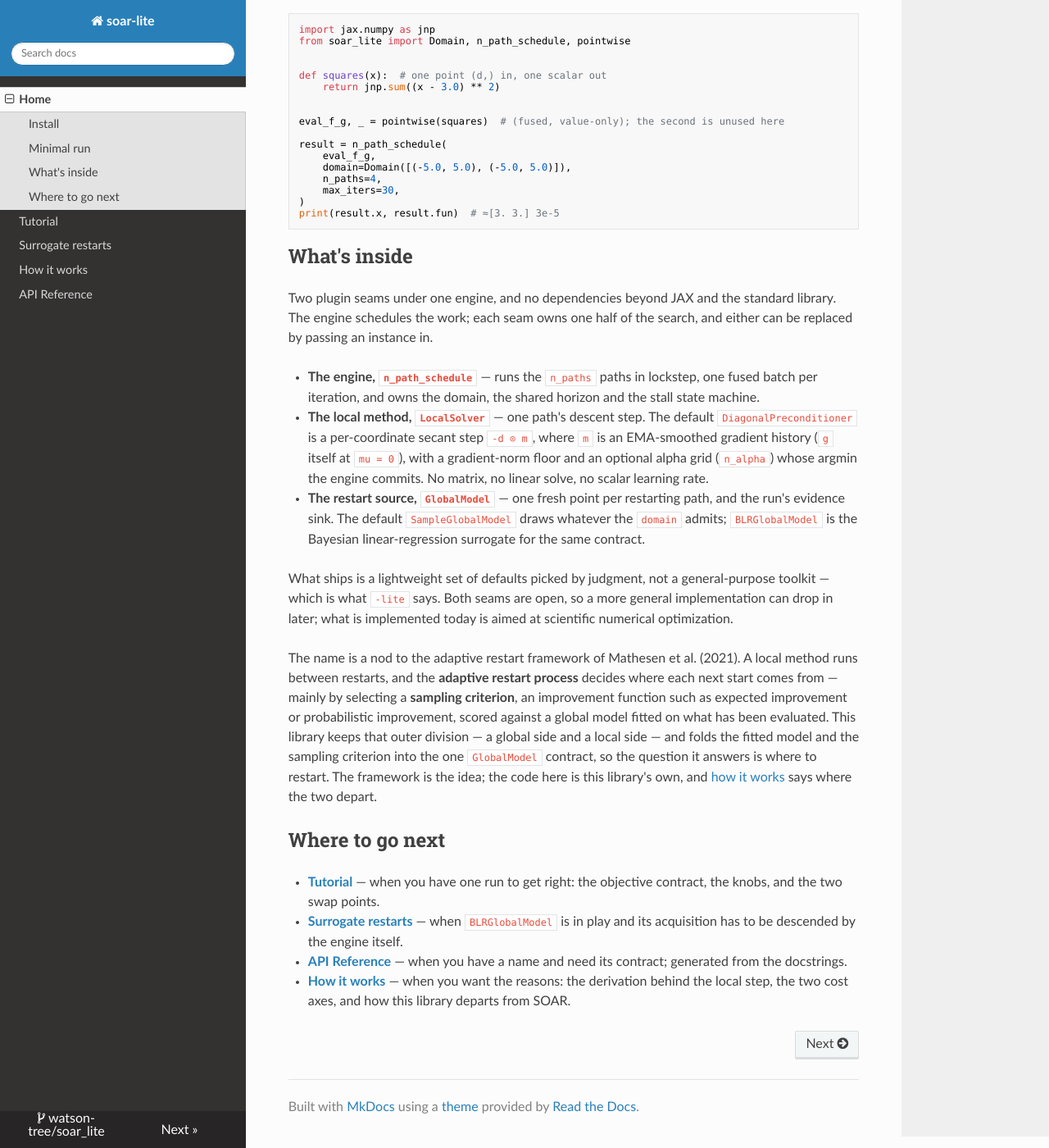
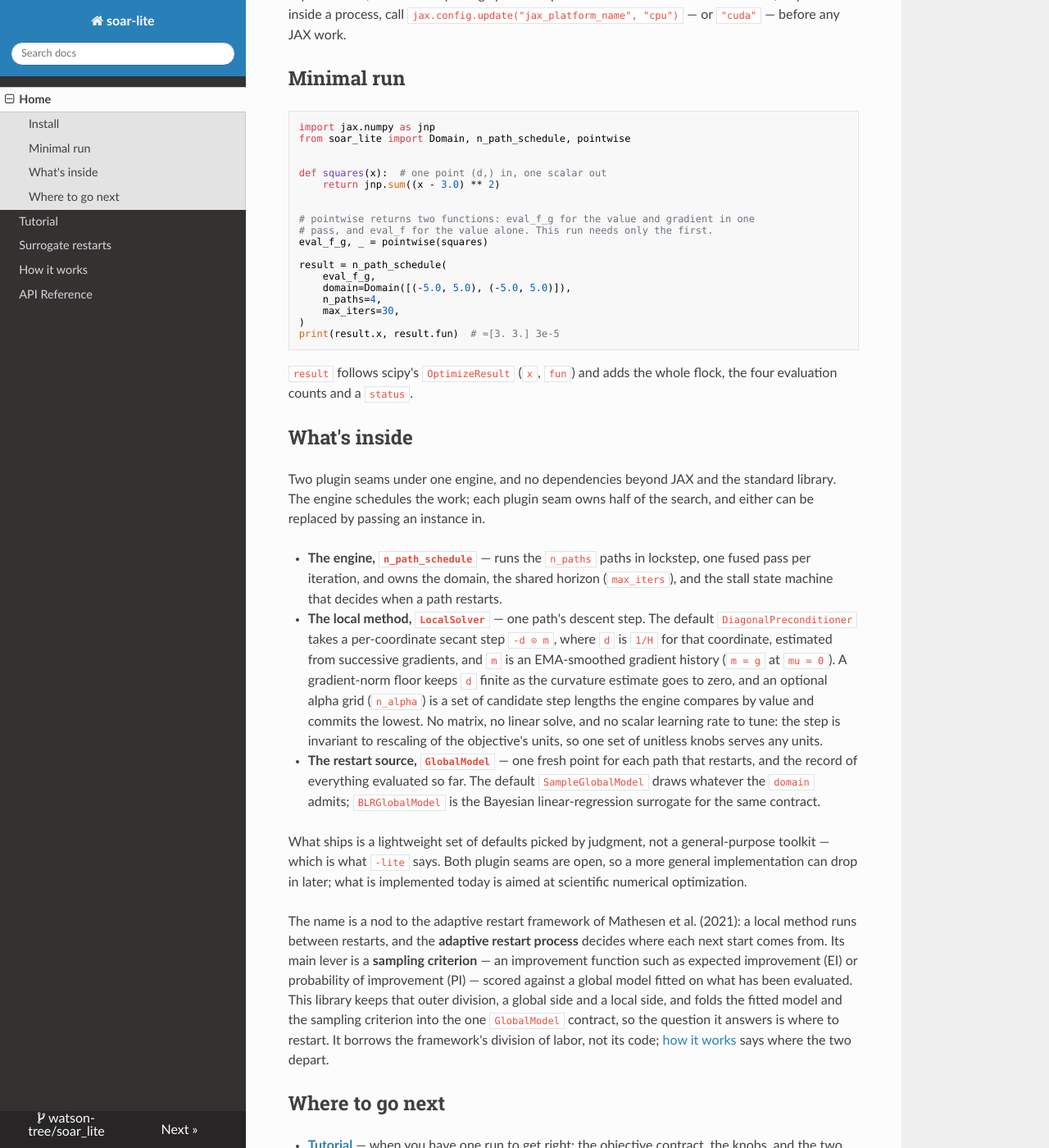
Before and after one commit to watson-tree/soar_lite, an MkDocs documentation site: the page built from docs/index.md, in a window 1280 px wide and 1400 px high, scrolled down 825 px. Shown: the whole window at 82% size. Built offline with MkDocs 1.6.1, drawn with Linux system fonts in a browser that asks for light colours; nearby versions of some CDN libraries; some of the changed text lies outside the part shown.

Commit message:
docs: settle what a seam is before the pages use the word
The home page used "seam" for a plugin extension point in one sentence
and for the package's scope in the next, so a first-time reader had to
guess which one a given sentence meant. The docstrings had drifted
further: `_place`'s clip and the `x0` domain check called themselves a
defensive seam, which is neither sense -- a clip is not a place a caller
plugs anything in -- and `_log_h` used the same word for the boundary
between two approximation segments.

Every surviving use now carries a modifier: `plugin seam` for
`LocalSolver` and `GlobalModel`, `evaluation seam` (or `f-only` /
`fused`) for the injected objective, and the scope sense is gone. The
API glossary defines each kind once, by name, so the modifier has
something to point at.

The page also defined neither `d` nor `1/H`. Its opening now names both
-- a biased estimate of the diagonal of `1/H`, with `H` the Hessian --
and the local-method bullet says `d` is `1/H` for that coordinate,
estimated from successive gradients, so the symbol resolves without
opening the reference page.

````diff
--- a/docs/index.md
+++ b/docs/index.md
@@ -1,21 +1,25 @@
 # soar-lite
 
-A JAX optimizer for objectives that are differentiable but expensive: the number
-of evaluations, not wall-clock, is the binding constraint. The caller hands in
-value and gradient together, so the library fits no Hessian and never solves
-second-order information directly — the diagonal preconditioner is a biased
-`1/H` estimate, not Newton.
+A JAX optimizer for objectives that are differentiable but expensive to
+evaluate. The binding constraint is the number of evaluations, not wall-clock
+time: one call can cost seconds, and every choice here is aimed at needing fewer
+of them. The caller hands in value and gradient together, so no Hessian is ever
+assembled and no second-order system is solved — the diagonal preconditioner is a
+biased estimate of the diagonal of `1/H` (`H` the Hessian), not Newton's method.
 
 **Use it when** the objective is differentiable, one evaluation costs real time
 or money, and the search space is moderate- to high-dimensional.
 
-**Skip it when** there is no gradient to hand over (a zero-order objective is not
-this library's seam), or the dimension is low — see
-[when this fits](explanation/how-it-works.md#when-this-fits) for what goes wrong
-there.
+**Skip it when** there is no gradient to hand over — a gradient-free objective is
+outside the entry contract — or the dimension is low:
+[when this fits](explanation/how-it-works.md#when-this-fits) says why a cheap
+Hessian makes a quasi-Newton method the better call there.
 
-`n_paths` paths advance in lockstep, one fused batch per iteration, which is a
-GPU pattern: a batch's wall-clock barely grows as it widens.
+A run moves `n_paths` paths in lockstep, one local descent trajectory each, and
+calls the objective on all their points in a single fused pass per iteration: one
+call that returns value and gradient together and shares the work in between. On
+a GPU a wider batch barely costs more wall-clock than a narrow one, which is why
+the method is shaped that way; on a CPU the same run works, without the dividend.
 
 ## Install
 
@@ -27,10 +31,10 @@ pip install soar-lite 'jax[cuda13]'   # GPU: CUDA 13 driver
 
 `soar-lite` declares plain `jax` (the CPU build) so an install never needs a GPU,
 and holds no GPU-specific code — only the JAX backend differs. The CUDA build is a
-JAX extra, so which one you get stays yours to name rather than a version this
-package picks. JAX picks its backend from what is installed; to pin one inside a
-process, call `jax.config.update("jax_platform_name", "cpu")` — or `"cuda"` —
-before any JAX work.
+JAX extra, so the CUDA version is your choice, not one this package pins. JAX
+picks its backend from what is installed; to pin one inside a process, call
+`jax.config.update("jax_platform_name", "cpu")` — or `"cuda"` — before any JAX
+work.
 
 ## Minimal run
 
@@ -43,7 +47,9 @@ def squares(x):  # one point (d,) in, one scalar out
     return jnp.sum((x - 3.0) ** 2)
 
 
-eval_f_g, _ = pointwise(squares)  # (fused, value-only); the second is unused here
+# pointwise returns two functions: eval_f_g for the value and gradient in one
+# pass, and eval_f for the value alone. This run needs only the first.
+eval_f_g, _ = pointwise(squares)
 
 result = n_path_schedule(
     eval_f_g,
@@ -54,48 +60,57 @@ result = n_path_schedule(
 print(result.x, result.fun)  # ≈[3. 3.] 3e-5
 ```
 
+`result` follows scipy's `OptimizeResult` (`x`, `fun`) and adds the whole flock,
+the four evaluation counts and a `status`.
+
 ## What's inside
 
 Two plugin seams under one engine, and no dependencies beyond JAX and the
-standard library. The engine schedules the work; each seam owns one half of the
-search, and either can be replaced by passing an instance in.
+standard library. The engine schedules the work; each plugin seam owns half of
+the search, and either can be replaced by passing an instance in.
 
 - **The engine, `n_path_schedule`** — runs the `n_paths` paths in lockstep, one
-  fused batch per iteration, and owns the domain, the shared horizon and the
-  stall state machine.
+  fused pass per iteration, and owns the domain, the shared horizon
+  (`max_iters`), and the stall state machine that decides when a path restarts.
 - **The local method, `LocalSolver`** — one path's descent step. The default
-  `DiagonalPreconditioner` is a per-coordinate secant step `-d ⊙ m`, where `m` is
-  an EMA-smoothed gradient history (`g` itself at `mu = 0`), with a gradient-norm
-  floor and an optional alpha grid (`n_alpha`) whose argmin the engine commits. No
-  matrix, no linear solve, no scalar learning rate.
-- **The restart source, `GlobalModel`** — one fresh point per restarting path, and
-  the run's evidence sink. The default `SampleGlobalModel` draws whatever the
-  `domain` admits; `BLRGlobalModel` is the Bayesian linear-regression surrogate for
-  the same contract.
+  `DiagonalPreconditioner` takes a per-coordinate secant step `-d ⊙ m`, where `d`
+  is `1/H` for that coordinate, estimated from successive gradients, and `m` is an
+  EMA-smoothed gradient history (`m = g` at `mu = 0`). A gradient-norm floor
+  keeps `d` finite as the curvature estimate goes to zero, and an optional alpha
+  grid (`n_alpha`) is a set of candidate step lengths the engine compares by
+  value and commits the lowest.
+  No matrix, no linear solve, and no scalar learning rate to tune: the step is
+  invariant to rescaling of the objective's units, so one set of unitless knobs
+  serves any units.
+- **The restart source, `GlobalModel`** — one fresh point for each path that
+  restarts, and the record of everything evaluated so far. The default
+  `SampleGlobalModel` draws whatever the `domain` admits; `BLRGlobalModel` is the
+  Bayesian linear-regression surrogate for the same contract.
 
 What ships is a lightweight set of defaults picked by judgment, not a
-general-purpose toolkit — which is what `-lite` says. Both seams are open, so a
-more general implementation can drop in later; what is implemented today is aimed
-at scientific numerical optimization.
+general-purpose toolkit — which is what `-lite` says. Both plugin seams are open,
+so a more general implementation can drop in later; what is implemented today is
+aimed at scientific numerical optimization.
 
-The name is a nod to the adaptive restart framework of Mathesen et al. (2021). A
+The name is a nod to the adaptive restart framework of Mathesen et al. (2021): a
 local method runs between restarts, and the **adaptive restart process** decides
-where each next start comes from — mainly by selecting a **sampling criterion**,
-an improvement function such as expected improvement or probabilistic
-improvement, scored against a global model fitted on what has been evaluated.
-This library keeps that outer division — a global side and a local side — and
-folds the fitted model and the sampling criterion into the one `GlobalModel`
-contract, so the question it answers is where to restart. The framework is the
-idea; the code here is this library's own, and
+where each next start comes from. Its main lever is a **sampling criterion** — an
+improvement function such as expected improvement (EI) or probability of
+improvement (PI) — scored against a global model fitted on what has been
+evaluated. This library keeps that outer division, a global side and a local
+side, and folds the fitted model and the sampling criterion into the one
+`GlobalModel` contract, so the question it answers is where to restart. It borrows
+the framework's division of labor, not its code;
 [how it works](explanation/how-it-works.md#soar-attribution-and-distinction) says
 where the two depart.
 
 ## Where to go next
 
 - **[Tutorial](tutorial/getting-started.md)** — when you have one run to get
-  right: the objective contract, the knobs, and the two swap points.
+  right: the objective contract, the knobs, and the two plugin seams.
 - **[Surrogate restarts](how-to/surrogate-restarts.md)** — when `BLRGlobalModel`
-  is in play and its acquisition has to be descended by the engine itself.
+  is in play and its acquisition function has to be descended by the engine
+  itself.
 - **[API Reference](reference/api.md)** — when you have a name and need its
   contract; generated from the docstrings.
 - **[How it works](explanation/how-it-works.md)** — when you want the reasons:
--- a/soar_lite/__init__.py
+++ b/soar_lite/__init__.py
@@ -10,7 +10,7 @@ against them; the concrete implementations (`DiagonalPreconditioner`,
 Whether a stalled path is re-drawn is the `restart_stalled` knob on
 `n_path_schedule`, not a plugin: *when* a path has stopped is the local solver's
 own stopping test, and *where* it restarts is the global model's, so the engine
-needs no third seam to join them.
+needs no third plugin seam to join them.
 
 Internal helpers (the box/argmin utilities, the run's private state holders) are
 not re-exported here on purpose; they are `_`-private in their own modules. A
````
Also changed, not shown: docs/explanation/how-it-works.md (+23 -20 lines), docs/reference/api.md (+12 -9 lines), docs/tutorial/getting-started.md (+8 -7 lines), 3 other files.
